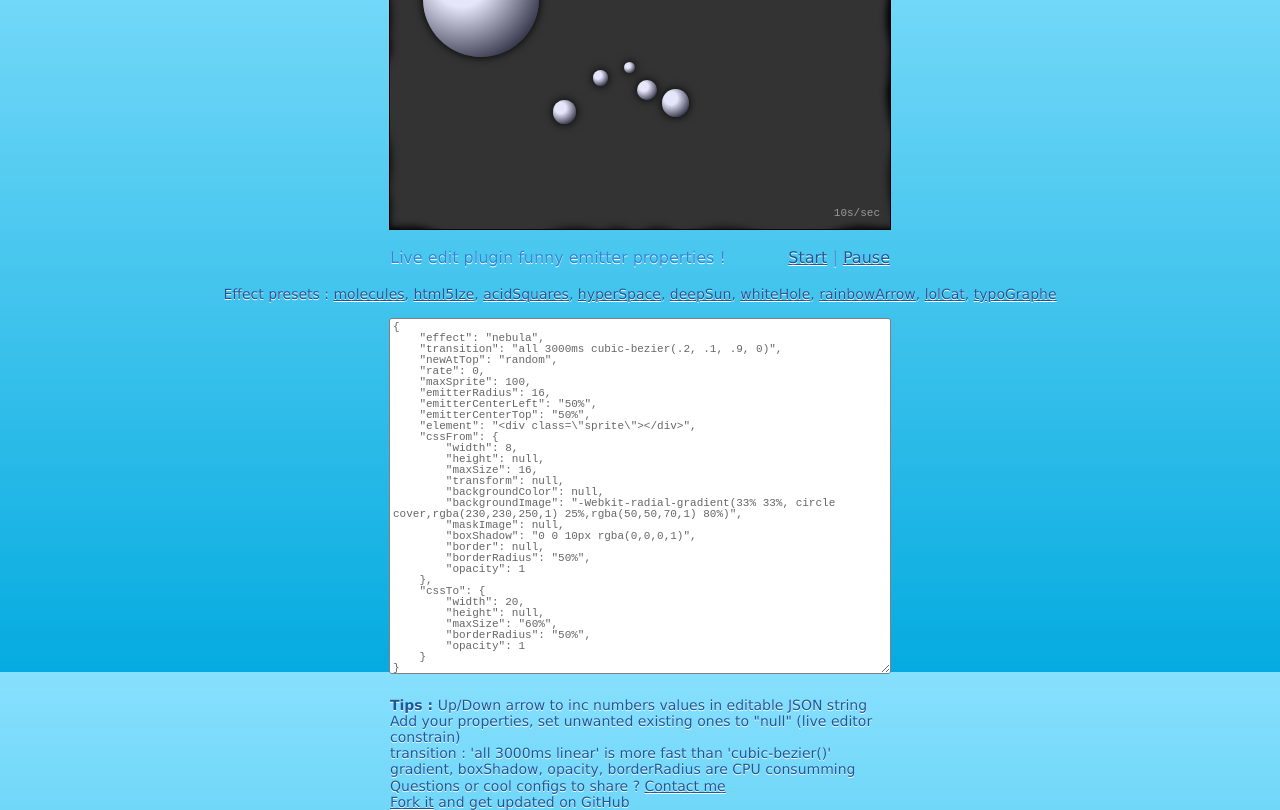
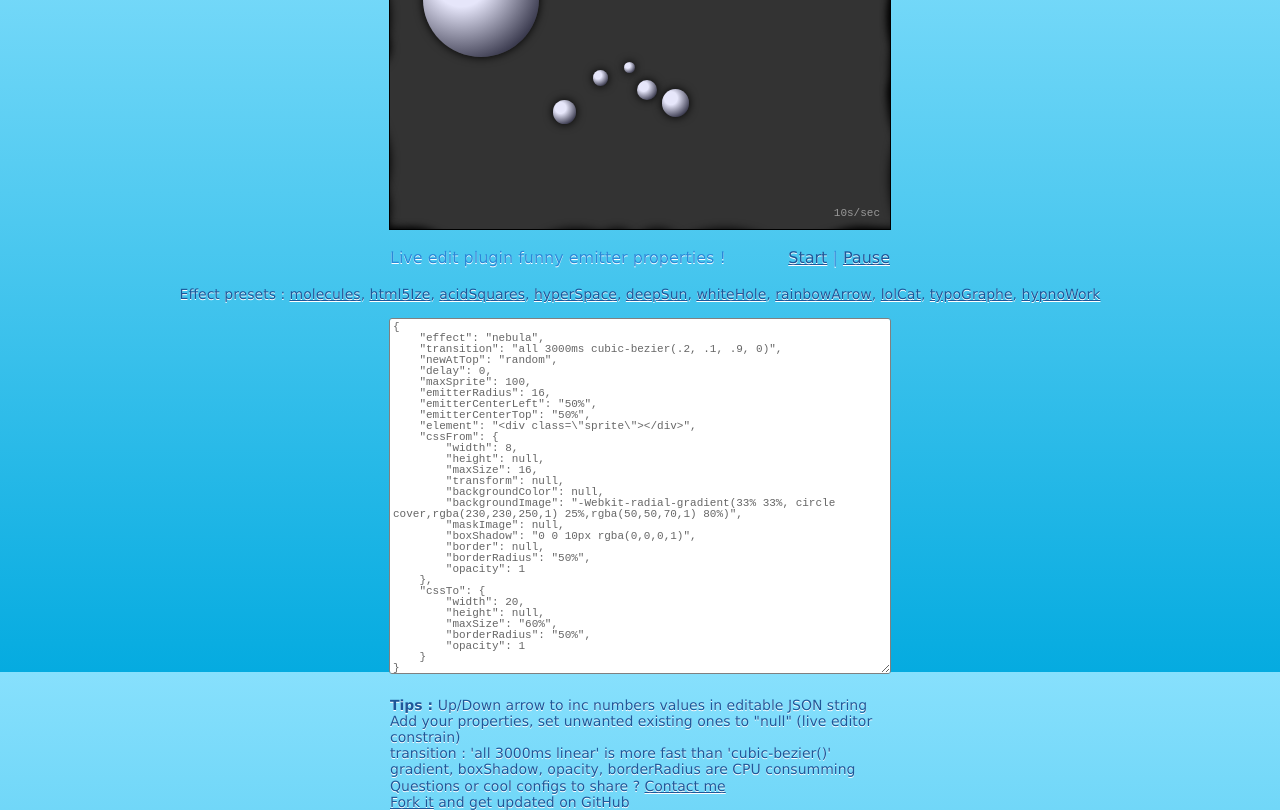
Before and after one commit to molokoloco/jquery.emitter, a plain HTML site: page jquery.emitter.html in a window 1280 px wide. Shown: the part 128-938 px from the top of the page. Drawn offline with nearby package versions, Linux system fonts and the light colour scheme; animation ran at ten frames a second.

Commit message:
V0.6 add robust Modernizr script for CSS prefix. Elements are cached in stack array. Various fix... Signed-off-by: molokoloco <molokoloco@gmail.com>

```diff
--- a/jquery.emitter.html
+++ b/jquery.emitter.html
@@ -70,7 +70,7 @@ $(function() { // PAGE DOM READY
         effect            : 'nebula',    // 'nebula' or 'artifice'    // Add your custom effect !
         transition        : 'all 3000ms cubic-bezier(.2, .1, .9, 0)', // CSS Animation
         newAtTop          : 'random',    // Last element appear in top of others : 'random' OR bolean
-        rate              : 0,           // New sprite every ms, Set to 0 for the plugin to use requestFrame (as fast as possible)
+        delay              : 0,           // New sprite every ms, Set to 0 for the plugin to use requestFrame (as fast as possible)
         maxSprite         : 100,         // Max sprites at one moment (Each sprite is a new DOM element)
         emitterRadius     : 16,          // 10, '10px' or '50%' // Radius of emitter
         emitterCenterLeft : '50%',       // 10, '10px' or '50%' // Default to the center of the box
@@ -108,7 +108,7 @@ $(function() { // PAGE DOM READY
         "effect": "nebula",
         "transition": "all 2000ms linear",
         "newAtTop": true,
-        "rate": 0,
+        "delay": 0,
         "maxSprite": 250,
         "emitterRadius": 150,
         "emitterCenterLeft": "50%",
@@ -129,7 +129,7 @@ $(function() { // PAGE DOM READY
         "effect": "artifice",
         "transition": "all 2600ms linear",
         "newAtTop": true,
-        "rate": 0,
+        "delay": 0,
         "maxSprite": 200,
         "emitterRadius": "100%",
         "emitterCenterLeft": "50%",
@@ -151,7 +151,7 @@ $(function() { // PAGE DOM READY
         "effect": "nebula",
         "transition": "all 600ms linear",
         "newAtTop": true,
-        "rate": 0,
+        "delay": 0,
         "maxSprite": 500,
         "emitterRadius": 5,
         "emitterCenterLeft": "50%",
@@ -168,7 +168,7 @@ $(function() { // PAGE DOM READY
         "effect": "artifice",
         "transition": "all 4000ms ease-in-out",
         "newAtTop": "random",
-        "rate": 500,
+        "delay": 500,
         "maxSprite": 16,
         "emitterRadius": 50,
         "emitterCenterLeft": "50%",
@@ -191,7 +191,7 @@ $(function() { // PAGE DOM READY
         "effect": "",
         "transition": "all 1500ms ease-in-out",
         "newAtTop": "random",
-        "rate": 0,
+        "delay": 0,
         "maxSprite": 60,
         "emitterRadius": 20,
         "emitterCenterLeft": "50%",
@@ -219,7 +219,7 @@ $(function() { // PAGE DOM READY
         "effect": "artifice",
         "transition": "all 7000ms cubic-bezier(1, 1, 0, 0)",
         "newAtTop": "random",
-        "rate": 500,
+        "delay": 500,
         "maxSprite": 16,
         "emitterRadius": 60,
         "emitterCenterLeft": "50%",
@@ -245,7 +245,7 @@ $(function() { // PAGE DOM READY
         "effect": "nebula",
         "transition": "all 4000ms linear",
         "newAtTop": true,
-        "rate": 900,
+        "delay": 900,
         "maxSprite": 14,
         "emitterRadius": 50,
         "emitterCenterLeft": "0",
@@ -268,7 +268,7 @@ $(function() { // PAGE DOM READY
         "effect": "artifice",
         "transition": "all 2500ms ease-out",
         "newAtTop": true,
-        "rate": 180,
+        "delay": 180,
         "maxSprite": 22,
         "emitterRadius": 20,
         "emitterCenterLeft": "50%",
@@ -292,6 +292,31 @@ $(function() { // PAGE DOM READY
         }
     };
 
+    optionsPresets.hypnoWork = {
+        "effect": "artifice",
+        "transition": "all 2000ms linear",
+        "newAtTop": "random",
+        "delay": 100,
+        "maxSprite": 40,
+        "emitterRadius": "10%",
+        "emitterCenterLeft": "50%",
+        "emitterCenterTop": "50%",
+        "cssFrom": {
+            "width": "20%",
+            "maxSize": "50%",
+            "backgroundImage": "-"+$.getBrowser+"-linear-gradient(-45deg, #FFFD69 25%,transparent 26%,transparent 50%,#FFFD69 51%,#FFFD69 75%,transparent 76%, transparent 100%)",
+            "backgroundSize": "10px 10px",
+            "border": "8px solid #FFFD69",
+            "opacity": 0,
+            "borderRadius": 0
+        },
+        "cssTo": {
+            "width": 1,
+            "border": "1px solid #FFFD69",
+            "borderRadius": 0,
+            "opacity": 1
+        }
+    };
 
     ////////////////////////////////////////////////////////////////////////////////////////////////////
     // OK create our emitter factory
```
Also changed, not shown: jquery.emitter.mlklc.js, jquery.emitter.mlklc.min.js.
